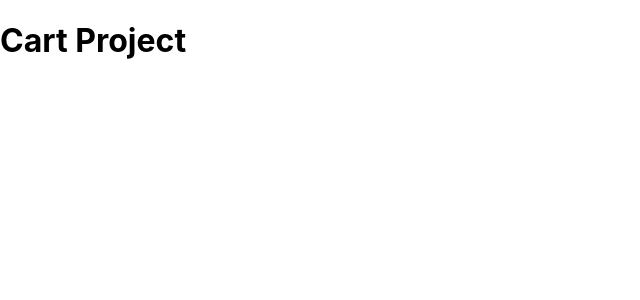
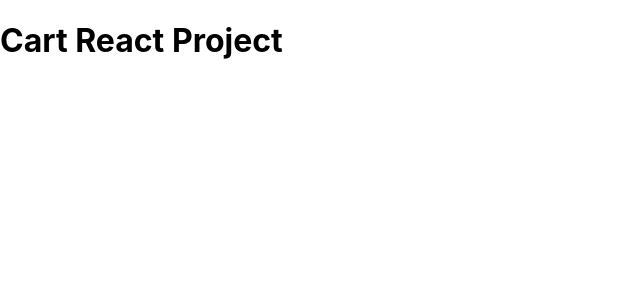
Before and after one commit to paulranjan694/cart, a React (Create React App) app: page / in a window 1280 px wide. Shown: the top 300 px of the page, without its empty margins (0-640 px from the left). Built offline with nearby package versions, Linux system fonts and the light colour scheme.

Commit message:
testing ssh key

```diff
--- a/src/App.js
+++ b/src/App.js
@@ -2,7 +2,7 @@ import React from 'react';
 function App() {
   return (
     <div className="App">
-      <h1>Cart Project</h1>
+      <h1>Cart React Project</h1>
     </div>
   );
 }
```
